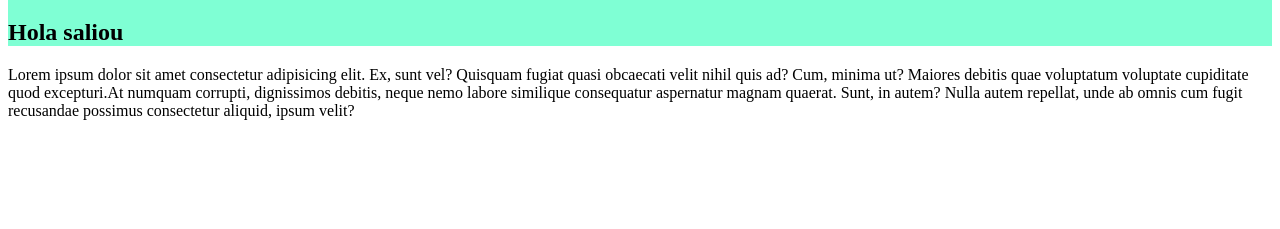
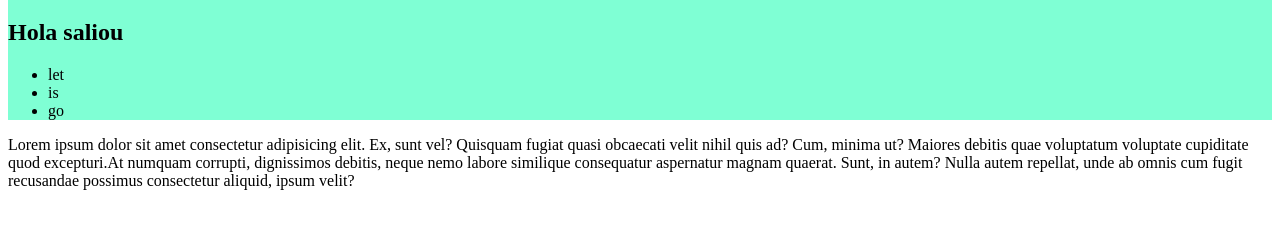
Before and after one commit to saliou12/mariane, a plain HTML site: page index.html in a window 1280 px wide. Shown: the part 61-290 px from the top of the page. Drawn offline with Linux system fonts and the light colour scheme.

Commit message:
deuxieme

```diff
--- a/index.html
+++ b/index.html
@@ -11,6 +11,11 @@
     <div class="container">
     <h1>saliou git </h1>
     <h2>Hola saliou</h2>
+    <ul>
+        <li>let</li>
+        <li>is</li>
+        <li>go</li>
+    </ul>
 </div>
 <div>
     <p>Lorem ipsum dolor sit amet consectetur adipisicing elit. Ex, sunt vel? Quisquam fugiat quasi obcaecati velit nihil quis ad? Cum, minima ut? Maiores debitis quae voluptatum voluptate cupiditate quod excepturi.At numquam corrupti, dignissimos debitis, neque nemo labore similique consequatur aspernatur magnam quaerat. Sunt, in autem? Nulla autem repellat, unde ab omnis cum fugit recusandae possimus consectetur aliquid, ipsum velit?   </p>
```
